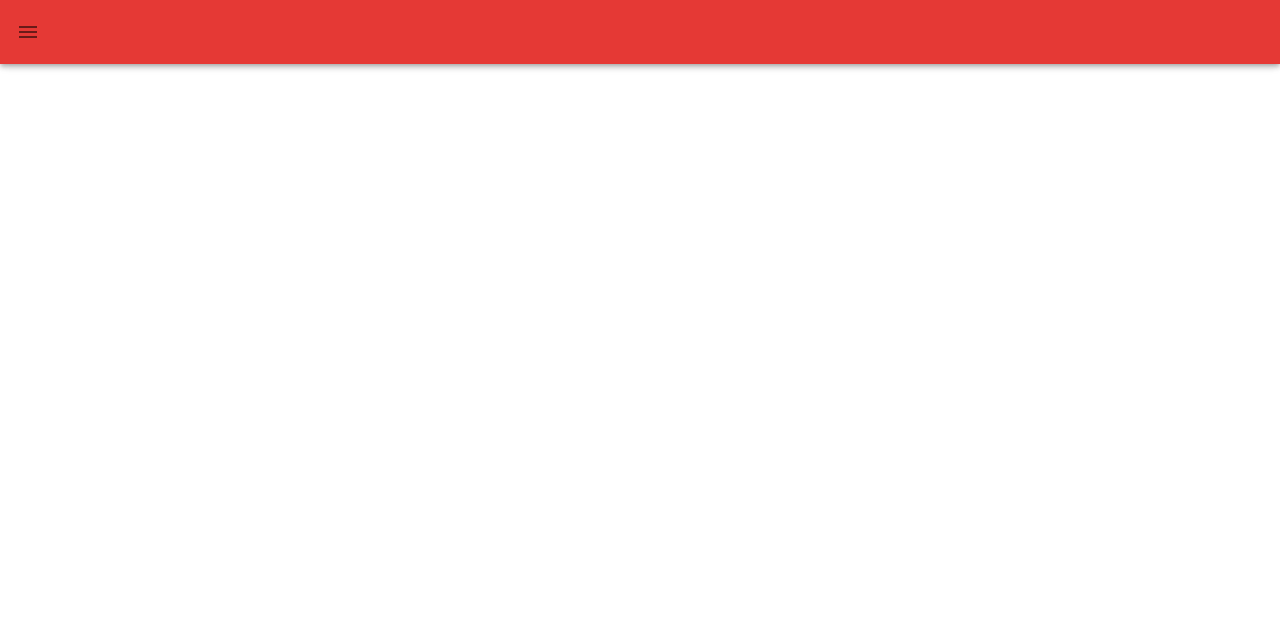
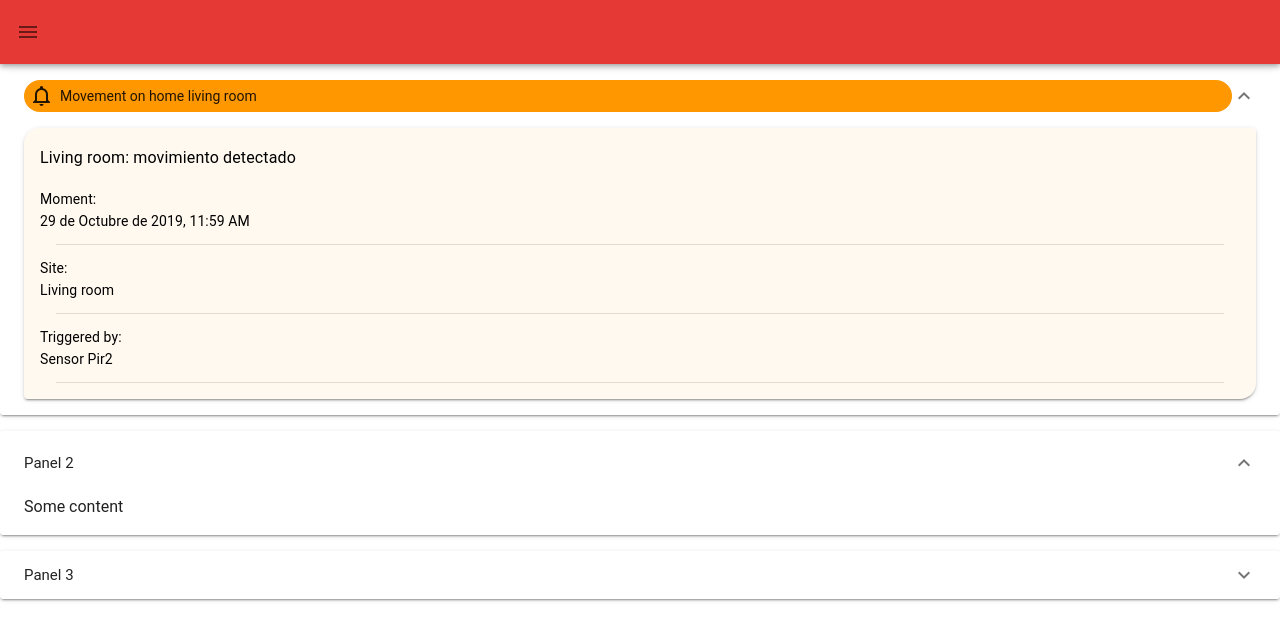
Before and after one commit to Adrian-Perez-IoT/apkTesisCordovaTest, a Vue app: page /notificaciones in a window 1280 px wide. Shown: the top 640 px of the page. Built offline with nearby package versions, Linux system fonts and the light colour scheme; a small style sheet from the web is missing.

Commit message:
se agrego la vista lista de Notificaciones.  Falta mejorar detalles

```diff
--- a/src/App.vue
+++ b/src/App.vue
@@ -4,19 +4,16 @@
     <v-content>
       <router-view></router-view>
     </v-content>
-
   </v-app>
 </template>
 
 <script>
 import ToolBar from './components/ToolBar';
-// import Monitoreo from './components/Monitoreo';
 
 export default {
   name: 'App',
   components: {
      ToolBar,
-    //  Monitoreo
   },
   data: () => ({
     //
--- a/src/components/Notificacion.vue
+++ b/src/components/Notificacion.vue
@@ -1,33 +1,76 @@
 <template>
   <div>
+    <v-expansion-panels v-model="panel" :readonly="readonly" multiple>
+      <v-expansion-panel>
+        <v-expansion-panel-header>
+          <v-chip color="orange" text-color="dark">
+            <v-avatar left>
+              <v-icon>mdi-bell-outline</v-icon>
+            </v-avatar>Movement on home living room
+          </v-chip>
+        </v-expansion-panel-header>
+        <v-expansion-panel-content>
+          <v-row dense>
+            <v-col cols="12">
+              <v-card color="#ff98000F" shaped="true">
+                <v-card-subtitle
+                  class="my-0 subtitle-1 black--text"
+                >Living room: movimiento detectado</v-card-subtitle>
+                <v-card-text>
+                  <div class="font-weight-regular black--text">Moment:</div>
+                  <div class="font-weight-regular black--text mb-3">29 de Octubre de 2019, 11:59 AM</div>
+                  <v-divider class="mx-4"></v-divider>
+                  <div class="font-weight-regular black--text mt-3">Site:</div>
+                  <div class="font-weight-regular black--text mb-3">Living room</div>
+                  <v-divider class="mx-4"></v-divider>
+                  <div class="font-weight-regular black--text mt-3">Triggered by:</div>
+                  <div class="font-weight-regular black--text mb-3">Sensor Pir2</div>
+                  <v-divider class="mx-4"></v-divider>
+                </v-card-text>
+              </v-card>
+            </v-col>
+          </v-row>
+        </v-expansion-panel-content>
+      </v-expansion-panel>
+
+      <v-expansion-panel>
+        <v-expansion-panel-header>Panel 2</v-expansion-panel-header>
+        <v-expansion-panel-content>Some content</v-expansion-panel-content>
+      </v-expansion-panel>
+
+      <v-expansion-panel>
+        <v-expansion-panel-header>Panel 3</v-expansion-panel-header>
+        <v-expansion-panel-content>Some content</v-expansion-panel-content>
+      </v-expansion-panel>
+    </v-expansion-panels>
   </div>
 </template>
 
 <script>
-import { mapState, mapMutations, mapActions} from "vuex";
-import { log } from 'util';
+// import { mapState, mapMutations, mapActions} from "vuex";
+import { log } from "util";
 
 export default {
   name: "Notificacion",
-  created(){
-  },
-  computed: {
+  created() {},
+  /* computed: {
     ...mapState([""])
-  },
+  }, */
   data() {
     return {
+      panel: [0, 1],
+      readonly: false
     };
   },
   methods: {
-    ...mapActions(['','']),
+    /* ...mapActions(['','']),
     ...mapMutations(['']),
-
-    myFunction(){
-        log ("Estoy en myFunction")
+ */
+    myFunction() {
+      log("Estoy en myFunction");
     },
 
-    myFuncion() {
-    },
+    myFuncion() {}
   }
 };
 </script>
--- a/src/store/index.js
+++ b/src/store/index.js
@@ -7,7 +7,8 @@ Vue.use(Vuex)
 
 export default new Vuex.Store({
   state: {
-    sensorsReadings:[]
+    sensorsReadings:[],
+
   },
   mutations: {
     setSensorsReadings(state, data){
@@ -48,6 +49,7 @@ export default new Vuex.Store({
         }
       )
     },
+
     obtenerToken:function(){
       log("entre a la funcion obtenerToken");
       //nota: cuando ejecuto el codigo en el navegador, el objeto "Notification" no esta definino en "window"
--- a/src/views/Notificaciones.vue
+++ b/src/views/Notificaciones.vue
@@ -1,16 +1,25 @@
 <template>
-  <div class="home">
-
+  <div>
+    <Notificacion/>
   </div>
 </template>
 
 <script>
 
-// import HelloWorld from '@/components/HelloWorld.vue'
+import Notificacion from '@/components/Notificacion.vue'
 
 export default {
   name: 'notificaciones',
   components: {
+    Notificacion
+  },
+  data(){
+    return{
+      notifications:[
+      {moment:"20 de Octubre de 2019, 11:52 AM", lugar:"Living roo"},
+      {moment:"21 de Octubre de 2019, 21:06 AM", lugar:"Backyard"},
+    ]
+    }
 
   }
 }
```
Also changed, not shown: 1 other file (tests, documents, lock files or other folders).
